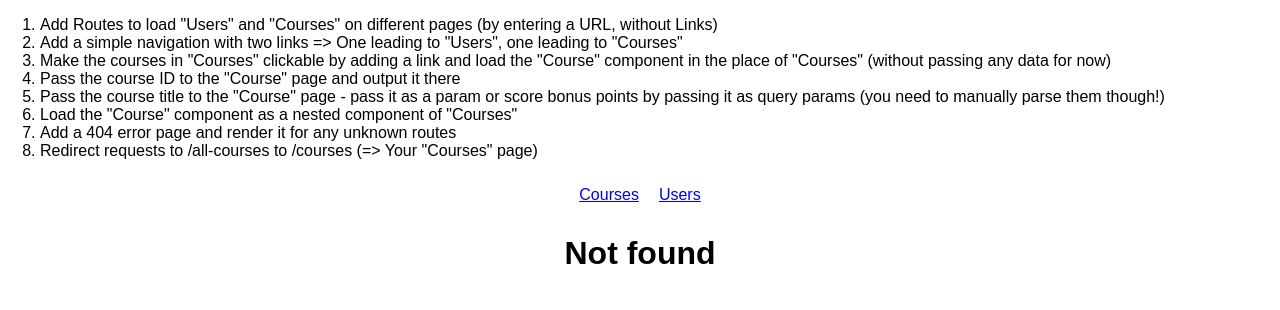
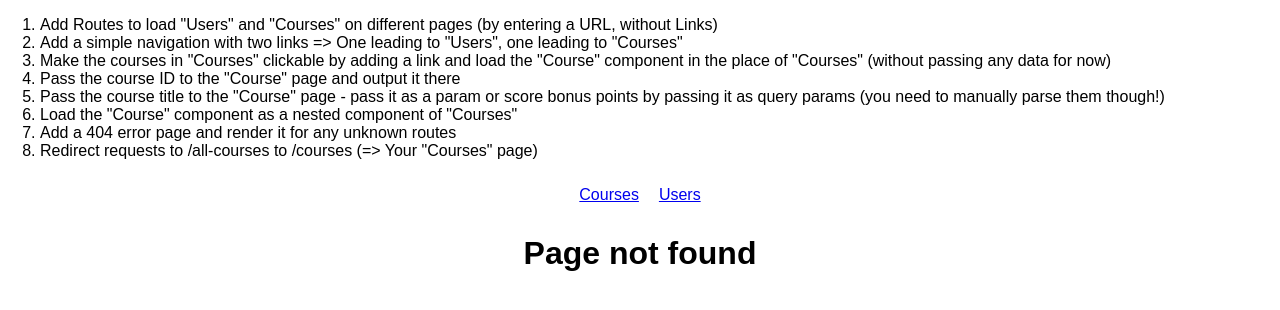
Before and after one commit to blaec/routing--practice, a React (Create React App) app: page / in a window 1280 px wide. Shown: the top 310 px of the page. Built offline with nearby package versions, Linux system fonts and the light colour scheme.

Commit message:
6-Add a 404 error page and render it for any unknown routes - solution

```diff
--- a/src/App.js
+++ b/src/App.js
@@ -4,6 +4,7 @@
 import Users from './containers/Users/Users';
 import {Route, NavLink, Switch} from "react-router-dom";
 import Course from "./containers/Course/Course";
+import NoMatch from "./component/NoMatch/NoMatch";
 
 
 class App extends Component {
@@ -34,7 +35,7 @@
                 <Switch>
                     <Route path="/users" component={Users}/>
                     <Route path="/courses" component={Courses}/>
-                    <Route render={() => <h1>Not found</h1>}/>
+                    <Route component={NoMatch}/>
                     {/*<Route path="/courses/:id" component={Course}/>*/}
                 </Switch>
             </div>
--- /dev/null
+++ b/src/component/NoMatch/NoMatch.js
@@ -0,0 +1,7 @@
+import React from 'react';
+
+const noMatch = (props) => (
+    <h1 style={{textAlign: 'center'}}>Page not found</h1>
+);
+
+export default noMatch;
```
